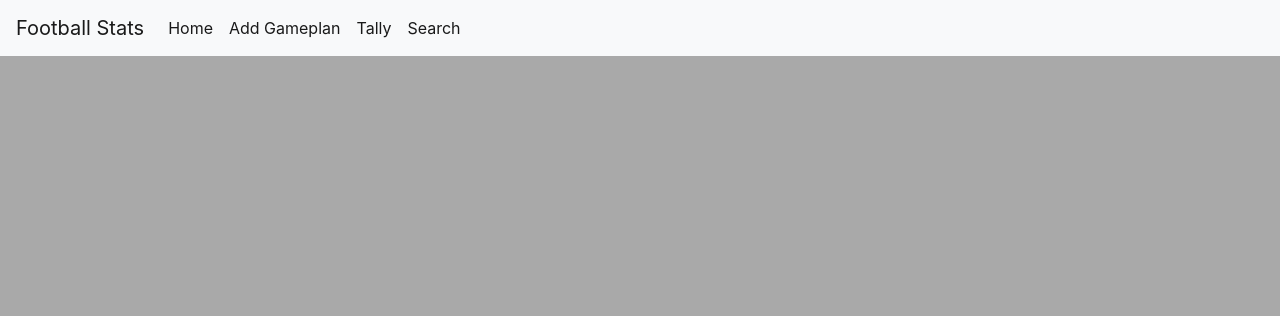
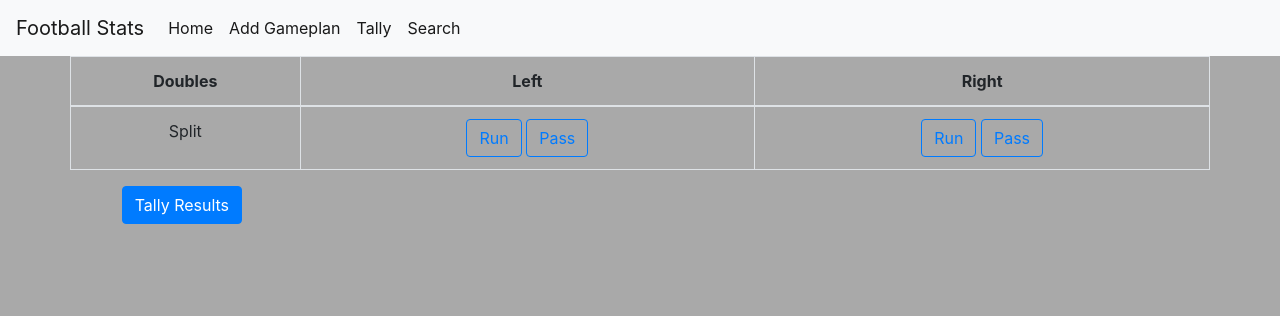
Before and after one commit to ercx80/StatsApp, a Flask app: page /tally in a window 1280 px wide. Shown: the top 316 px of the page. Run offline with Flask 2, Linux system fonts and the light colour scheme; some libraries are stand-ins or nearby versions.

Commit message:
finished the tally view page

```diff
--- a/templates/tally.html
+++ b/templates/tally.html
@@ -1,4 +1,43 @@
 {% extends 'base.html' %}
 {%block title%}Football Stats{%endblock%}
 {% block content %}
+
+<table style= 'text-align:center' class='container table table-bordered'>
+  <thead >
+    <tr>
+      <th scope="col">Doubles</th>
+      <th scope="col">Left</th>
+      <th scope="col">Right</th>
+    </tr>
+  </thead>
+  <tbody>
+    <tr>
+      <td scope="row">Split</td>
+        <td>
+            <div class='container'>
+                <button type="button" class="btn btn-outline-primary">Run</button>
+                <button type="button" class="btn btn-outline-primary">Pass</button>
+            </div>
+        </td>
+        <td>
+            <div class='container'>
+                <button type="button" class="btn btn-outline-primary">Run</button>
+                <button type="button" class="btn btn-outline-primary">Pass</button>
+            </div>
+        </td>
+    </tr>
+
+  </tbody>
+
+
+</table>
+<div class="col-sm-10 container">
+      <button type="submit" class="btn btn-primary">Tally Results</button>
+</div>
+
+
+
+
+
+
 {%endblock%}
```
Also changed, not shown: templates/index.html (+4 -6 lines), templates/search.html (+2 -8 lines).
